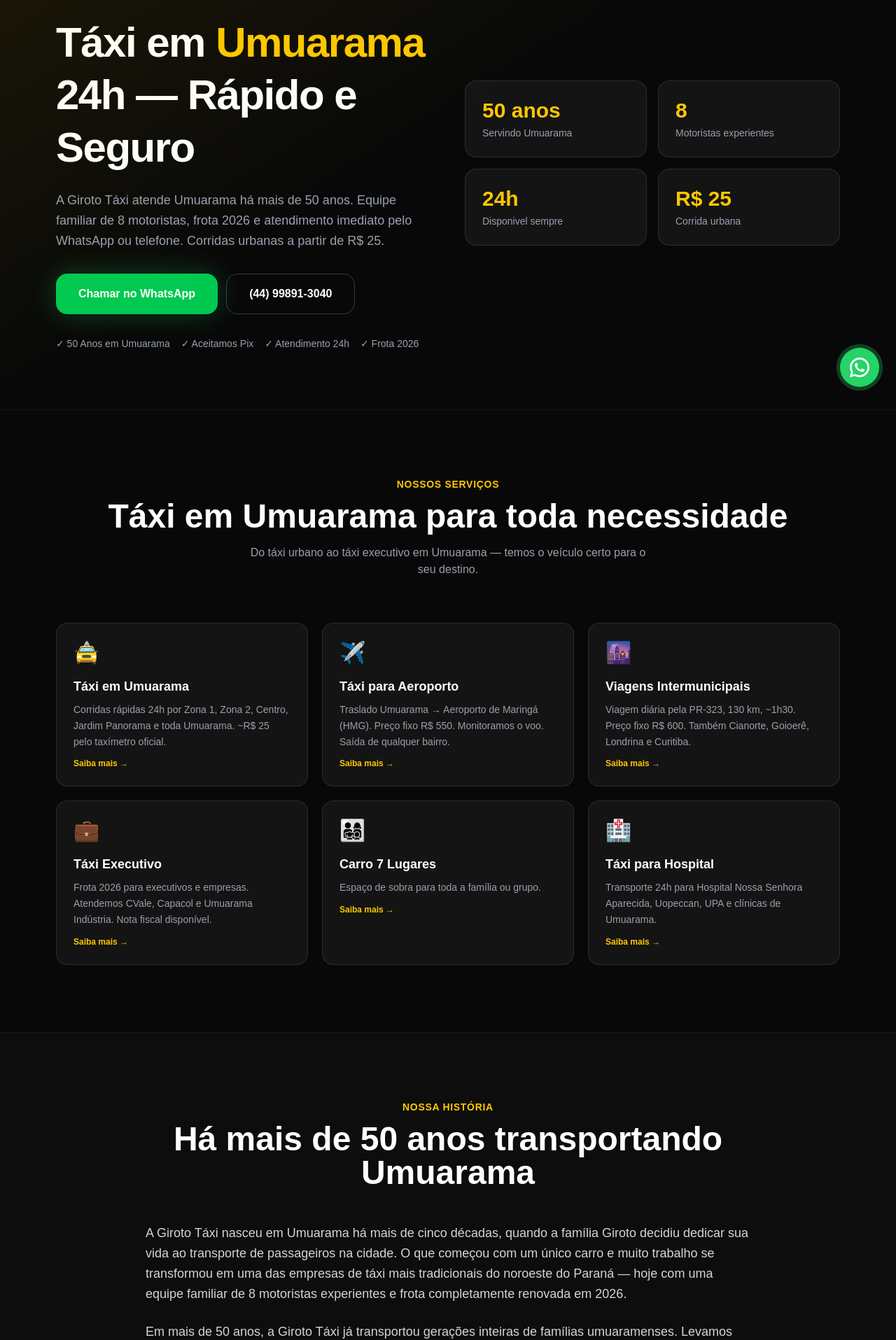
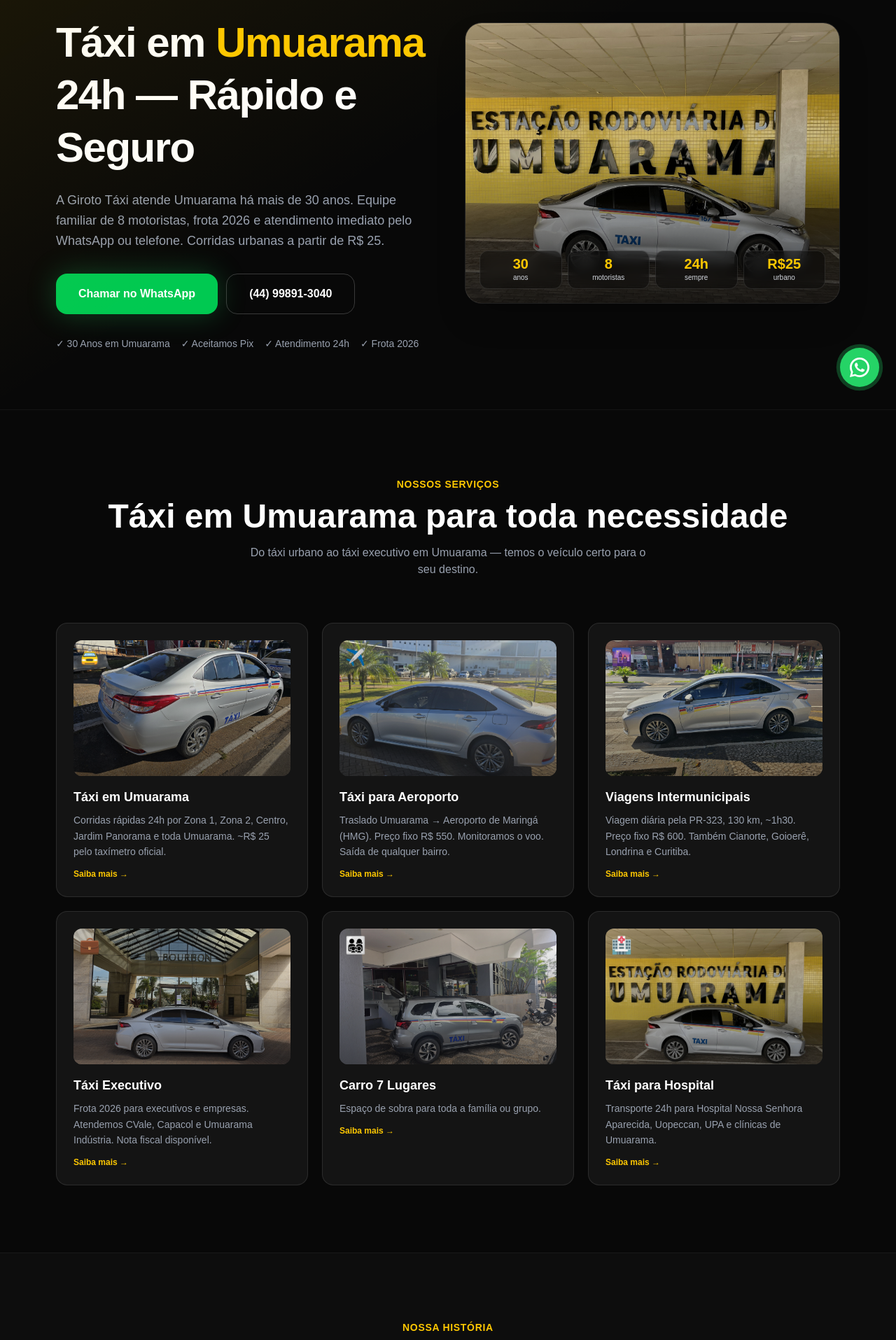
Before and after one commit to williangirotoo-web/giroto-taxi, a Next.js app: page / in a window 1280 px wide. Shown: the part 215-2130 px from the top of the page at 70% size. Built offline with nearby package versions, Linux system fonts and the light colour scheme.

Commit message:
feat: home com fotos reais no hero e cards, correcao 50 para 30 anos

```diff
--- a/app/page.tsx
+++ b/app/page.tsx
@@ -3,10 +3,11 @@
 import { pagesData } from "@/lib/pages-data";
 import WAButton from "@/components/WAButton"
 import ReservaForm from "@/components/ReservaForm";
+import Image from "next/image";
 
 export const metadata: Metadata = {
   title: "Táxi em Umuarama 24h | Giroto Táxi — (44) 99891-3040",
-  description: "Táxi em Umuarama há 50 anos. Corridas 24h a partir de R$ 25, táxi executivo, aeroporto de Maringá R$ 550, viagens para Maringá R$ 600. Frota 2026, 8 motoristas. Chame pelo WhatsApp!",
+  description: "Táxi em Umuarama há 30 anos. Corridas 24h a partir de R$ 25, táxi executivo, aeroporto de Maringá R$ 550, viagens para Maringá R$ 600. Frota 2026, 8 motoristas. Chame pelo WhatsApp!",
   alternates: { canonical: "https://www.girototaxiumuarama.com.br" },
   keywords: "táxi umuarama, taxi em umuarama, taxi de umuarama, serviço de táxi umuarama, corridas em umuarama taxi, táxi 24h umuarama, táxi executivo umuarama, chamar táxi umuarama, giroto táxi",
 };
@@ -16,12 +17,12 @@
 const PHONE2 = "tel:+5544984160050";
 
 const services = [
-  { icon: "🚖", title: "Táxi em Umuarama", desc: "Corridas rápidas 24h por Zona 1, Zona 2, Centro, Jardim Panorama e toda Umuarama. ~R$ 25 pelo taxímetro oficial.", slug: "corridas-taxi-umuarama" },
-  { icon: "✈️", title: "Táxi para Aeroporto", desc: "Traslado Umuarama → Aeroporto de Maringá (HMG). Preço fixo R$ 550. Monitoramos o voo. Saída de qualquer bairro.", slug: "taxi-aeroporto-umuarama" },
-  { icon: "🌆", title: "Viagens Intermunicipais", desc: "Viagem diária pela PR-323, 130 km, ~1h30. Preço fixo R$ 600. Também Cianorte, Goioerê, Londrina e Curitiba.", slug: "taxi-umuarama-maringa" },
-  { icon: "💼", title: "Táxi Executivo", desc: "Frota 2026 para executivos e empresas. Atendemos CVale, Capacol e Umuarama Indústria. Nota fiscal disponível.", slug: "taxi-executivo-umuarama" },
-  { icon: "👨‍👩‍👧‍👦", title: "Carro 7 Lugares", desc: "Espaço de sobra para toda a família ou grupo.", slug: "taxi-7-lugares-umuarama" },
-  { icon: "🏥", title: "Táxi para Hospital", desc: "Transporte 24h para Hospital Nossa Senhora Aparecida, Uopeccan, UPA e clínicas de Umuarama.", slug: "taxi-hospital-umuarama" },
+  { icon: "🚖", title: "Táxi em Umuarama", desc: "Corridas rápidas 24h por Zona 1, Zona 2, Centro, Jardim Panorama e toda Umuarama. ~R$ 25 pelo taxímetro oficial.", slug: "corridas-taxi-umuarama", img: "/fotos/f04-yaris-frota-umuarama.jpg" },
+  { icon: "✈️", title: "Táxi para Aeroporto", desc: "Traslado Umuarama → Aeroporto de Maringá (HMG). Preço fixo R$ 550. Monitoramos o voo. Saída de qualquer bairro.", slug: "taxi-aeroporto-umuarama", img: "/fotos/f06-corolla-aeroporto-umuarama.jpg" },
+  { icon: "🌆", title: "Viagens Intermunicipais", desc: "Viagem diária pela PR-323, 130 km, ~1h30. Preço fixo R$ 600. Também Cianorte, Goioerê, Londrina e Curitiba.", slug: "taxi-umuarama-maringa", img: "/fotos/f03-corolla-ponto-maringa.jpg" },
+  { icon: "💼", title: "Táxi Executivo", desc: "Frota 2026 para executivos e empresas. Atendemos CVale, Capacol e Umuarama Indústria. Nota fiscal disponível.", slug: "taxi-executivo-umuarama", img: "/fotos/f01-corolla-bourbon-executivo.jpg" },
+  { icon: "👨‍👩‍👧‍👦", title: "Carro 7 Lugares", desc: "Espaço de sobra para toda a família ou grupo.", slug: "taxi-7-lugares-umuarama", img: "/fotos/f02-taigun-taxi-7-lugares.jpg" },
+  { icon: "🏥", title: "Táxi para Hospital", desc: "Transporte 24h para Hospital Nossa Senhora Aparecida, Uopeccan, UPA e clínicas de Umuarama.", slug: "taxi-hospital-umuarama", img: "/fotos/f10-corolla-rodoviaria-umuarama.jpg" },
 ];
 
 const reviews = [
@@ -67,7 +68,7 @@
       "@type": ["LocalBusiness", "TaxiService"],
       "@id": "https://www.girototaxiumuarama.com.br/#business",
       name: "Giroto Táxi Umuarama",
-      description: "Giroto Táxi — serviço de táxi em Umuarama PR há mais de 50 anos. Equipe familiar de 8 motoristas, frota 2026, corridas a partir de R$ 25, traslado aeroporto Maringá R$ 550.",
+      description: "Giroto Táxi — serviço de táxi em Umuarama PR há mais de 30 anos. Equipe familiar de 8 motoristas, frota 2026, corridas a partir de R$ 25, traslado aeroporto Maringá R$ 550.",
       url: "https://www.girototaxiumuarama.com.br",
       telephone: "+55-44-99891-3040",
       address: { "@type": "PostalAddress", addressLocality: "Umuarama", addressRegion: "PR", postalCode: "87501-000", addressCountry: "BR" },
@@ -134,7 +135,7 @@
                 Táxi em <span className="text-yellow-400">Umuarama</span> 24h — Rápido e Seguro
               </h1>
               <p className="text-gray-400 text-lg mb-8 leading-relaxed">
-                A Giroto Táxi atende Umuarama há mais de 50 anos. Equipe familiar de 8 motoristas, frota 2026 e atendimento imediato pelo WhatsApp ou telefone. Corridas urbanas a partir de R$ 25.
+                A Giroto Táxi atende Umuarama há mais de 30 anos. Equipe familiar de 8 motoristas, frota 2026 e atendimento imediato pelo WhatsApp ou telefone. Corridas urbanas a partir de R$ 25.
               </p>
               <div className="flex flex-col sm:flex-row gap-3 mb-8">
                 <WAButton className="flex items-center justify-center gap-2 bg-green-500 hover:bg-green-400 text-white font-bold px-8 py-4 rounded-2xl text-base transition-all shadow-[0_0_40px_rgba(34,197,94,0.3)]">
@@ -146,23 +147,37 @@
                 </a>
               </div>
               <div className="flex flex-wrap gap-4 text-sm text-gray-400">
-                {["✓ 50 Anos em Umuarama", "✓ Aceitamos Pix", "✓ Atendimento 24h", "✓ Frota 2026"].map(t => (
+                {["✓ 30 Anos em Umuarama", "✓ Aceitamos Pix", "✓ Atendimento 24h", "✓ Frota 2026"].map(t => (
                   <span key={t}>{t}</span>
                 ))}
               </div>
             </div>
-            <div className="hidden md:grid grid-cols-2 gap-4">
-              {[
-                { value: "50 anos", label: "Servindo Umuarama" },
-                { value: "8", label: "Motoristas experientes" },
-                { value: "24h", label: "Disponivel sempre" },
-                { value: "R$ 25", label: "Corrida urbana" },
-              ].map(s => (
-                <div key={s.value} className="bg-white/5 border border-white/10 rounded-2xl p-6 hover:border-yellow-400/30 transition-colors">
-                  <p className="text-3xl font-extrabold text-yellow-400 mb-1">{s.value}</p>
-                  <p className="text-sm text-gray-400">{s.label}</p>
+            <div className="hidden md:block">
+              <div className="relative rounded-3xl overflow-hidden aspect-[4/3] border border-white/10 shadow-2xl">
+                <Image
+                  src="/fotos/f10-corolla-rodoviaria-umuarama.jpg"
+                  alt="Táxi Corolla da Giroto Táxi na Estação Rodoviária de Umuarama PR — atendimento 24 horas"
+                  fill
+                  priority
+                  sizes="(max-width: 768px) 100vw, 600px"
+                  className="object-cover object-center"
+                  quality={85}
+                />
+                <div className="absolute inset-0 bg-gradient-to-t from-black/80 via-black/20 to-transparent" />
+                <div className="absolute bottom-0 left-0 right-0 p-5 grid grid-cols-4 gap-2">
+                  {[
+                    { value: "30", label: "anos" },
+                    { value: "8", label: "motoristas" },
+                    { value: "24h", label: "sempre" },
+                    { value: "R$25", label: "urbano" },
+                  ].map(s => (
+                    <div key={s.label} className="text-center bg-black/40 backdrop-blur-sm rounded-xl py-2 border border-white/10">
+                      <p className="text-xl font-extrabold text-yellow-400 leading-none">{s.value}</p>
+                      <p className="text-[10px] text-gray-300 mt-0.5">{s.label}</p>
+                    </div>
+                  ))}
                 </div>
-              ))}
+              </div>
             </div>
           </div>
         </section>
@@ -178,7 +193,7 @@
               {services.map(s => (
                 <Link key={s.title} href={`/${s.slug}`}
                   className="bg-white/5 border border-white/10 hover:border-yellow-400/40 rounded-2xl p-6 transition-all hover:-translate-y-1 group">
-                  <div className="text-3xl mb-4">{s.icon}</div>
+                  <div className="relative aspect-[16/10] overflow-hidden rounded-xl mb-4"><Image src={s.img} alt={s.title + " em Umuarama - Giroto Táxi"} fill loading="lazy" sizes="(max-width: 768px) 100vw, 400px" className="object-cover group-hover:scale-105 transition-transform duration-500" quality={78} /><div className="absolute inset-0 bg-gradient-to-t from-black/50 to-transparent" /><span className="absolute top-2 left-2 text-2xl">{s.icon}</span></div>
                   <h3 className="font-bold text-lg mb-2 group-hover:text-yellow-400 transition-colors">{s.title}</h3>
                   <p className="text-gray-400 text-sm leading-relaxed">{s.desc}</p>
                   <p className="text-yellow-400 text-xs mt-3 font-semibold">Saiba mais →</p>
@@ -193,17 +208,17 @@
           <div className="max-w-4xl mx-auto px-4">
             <div className="text-center mb-12">
               <p className="text-yellow-400 font-semibold uppercase tracking-wider text-sm mb-3">Nossa História</p>
-              <h2 className="text-3xl md:text-5xl font-extrabold mb-4">Há mais de 50 anos transportando Umuarama</h2>
+              <h2 className="text-3xl md:text-5xl font-extrabold mb-4">Há mais de 30 anos transportando Umuarama</h2>
             </div>
             <div className="space-y-6 text-gray-300 text-lg leading-relaxed">
-              <p>A Giroto Táxi nasceu em Umuarama há mais de cinco décadas, quando a família Giroto decidiu dedicar sua vida ao transporte de passageiros na cidade. O que começou com um único carro e muito trabalho se transformou em uma das empresas de táxi mais tradicionais do noroeste do Paraná — hoje com uma equipe familiar de 8 motoristas experientes e frota completamente renovada em 2026.</p>
-              <p>Em mais de 50 anos, a Giroto Táxi já transportou gerações inteiras de famílias umuaramenses. Levamos estudantes para a faculdade, pacientes ao Hospital Nossa Senhora Aparecida e ao Hospital Uopeccan, trabalhadores para a CVale, Capacol e as principais indústrias da cidade. Estivemos presentes em momentos alegres — casamentos, formaturas, nascimentos — e nos momentos difíceis, quando a urgência médica não espera horário.</p>
+              <p>A Giroto Táxi nasceu em Umuarama há mais de três décadas, quando a família Giroto decidiu dedicar sua vida ao transporte de passageiros na cidade. O que começou com um único carro e muito trabalho se transformou em uma das empresas de táxi mais tradicionais do noroeste do Paraná — hoje com uma equipe familiar de 8 motoristas experientes e frota completamente renovada em 2026.</p>
+              <p>Em mais de 30 anos, a Giroto Táxi já transportou gerações inteiras de famílias umuaramenses. Levamos estudantes para a faculdade, pacientes ao Hospital Nossa Senhora Aparecida e ao Hospital Uopeccan, trabalhadores para a CVale, Capacol e as principais indústrias da cidade. Estivemos presentes em momentos alegres — casamentos, formaturas, nascimentos — e nos momentos difíceis, quando a urgência médica não espera horário.</p>
               <p>Nossos motoristas conhecem cada rua de Umuarama. Cada atalho da Zona I para o Centro, cada saída do Jardim Panorama para a Rodoviária, cada caminho do Parque Tarumã para a UPA. Esse conhecimento acumulado em décadas de trabalho é o que garante que seu táxi chegue rápido e pelo melhor caminho — todos os dias, a qualquer hora.</p>
-              <p>Ser o taxista de Umuarama que as famílias confiam não é algo que se conquista da noite para o dia. É o resultado de mais de 50 anos de pontualidade, respeito e dedicação. Quando você chama a Giroto Táxi em Umuarama, está chamando a empresa que sua família provavelmente já usou antes.</p>
+              <p>Ser o taxista de Umuarama que as famílias confiam não é algo que se conquista da noite para o dia. É o resultado de mais de 30 anos de pontualidade, respeito e dedicação. Quando você chama a Giroto Táxi em Umuarama, está chamando a empresa que sua família provavelmente já usou antes.</p>
             </div>
             <div className="grid grid-cols-2 md:grid-cols-4 gap-4 mt-12">
               {[
-                { n: "50+", l: "Anos em Umuarama" },
+                { n: "30+", l: "Anos em Umuarama" },
                 { n: "8", l: "Motoristas da família" },
                 { n: "24h", l: "Disponível sempre" },
                 { n: "2026", l: "Frota renovada" },
--- /dev/null
+++ b/fix_hero.js
@@ -0,0 +1,52 @@
+const fs = require("fs");
+const path = "app/page.tsx";
+let src = fs.readFileSync(path, "utf8");
+const oldBlock = [
+'            <div className="hidden md:grid grid-cols-2 gap-4">',
+'              {[',
+'                { value: "30 anos", label: "Servindo Umuarama" },',
+'                { value: "8", label: "Motoristas experientes" },',
+'                { value: "24h", label: "Disponivel sempre" },',
+'                { value: "R$ 25", label: "Corrida urbana" },',
+'              ].map(s => (',
+'                <div key={s.value} className="bg-white/5 border border-white/10 rounded-2xl p-6 hover:border-yellow-400/30 transition-colors">',
+'                  <p className="text-3xl font-extrabold text-yellow-400 mb-1">{s.value}</p>',
+'                  <p className="text-sm text-gray-400">{s.label}</p>',
+'                </div>',
+'              ))}'
+].join("\n");
+const newBlock = [
+'            <div className="hidden md:block">',
+'              <div className="relative rounded-3xl overflow-hidden aspect-[4/3] border border-white/10 shadow-2xl">',
+'                <Image',
+'                  src="/fotos/f10-corolla-rodoviaria-umuarama.jpg"',
+'                  alt="Táxi Corolla da Giroto Táxi na Estação Rodoviária de Umuarama PR — atendimento 24 horas"',
+'                  fill',
+'                  priority',
+'                  sizes="(max-width: 768px) 100vw, 600px"',
+'                  className="object-cover object-center"',
+'                  quality={85}',
+'                />',
+'                <div className="absolute inset-0 bg-gradient-to-t from-black/80 via-black/20 to-transparent" />',
+'                <div className="absolute bottom-0 left-0 right-0 p-5 grid grid-cols-4 gap-2">',
+'                  {[',
+'                    { value: "30", label: "anos" },',
+'                    { value: "8", label: "motoristas" },',
+'                    { value: "24h", label: "sempre" },',
+'                    { value: "R$25", label: "urbano" },',
+'                  ].map(s => (',
+'                    <div key={s.label} className="text-center bg-black/40 backdrop-blur-sm rounded-xl py-2 border border-white/10">',
+'                      <p className="text-xl font-extrabold text-yellow-400 leading-none">{s.value}</p>',
+'                      <p className="text-[10px] text-gray-300 mt-0.5">{s.label}</p>',
+'                    </div>',
+'                  ))}',
+'                </div>',
+'              </div>'
+].join("\n");
+if (src.includes(oldBlock)) {
+  src = src.replace(oldBlock, newBlock);
+  fs.writeFileSync(path, src);
+  console.log("HERO OK");
+} else {
+  console.log("ERRO: bloco nao encontrado");
+}
```
